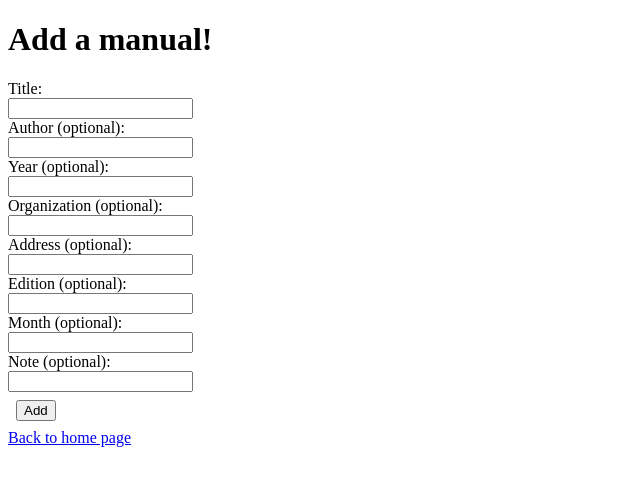
After one commit to niilolehtonen/miniprojekti, a Flask app: page /addmanual in a window 1280 px wide. The commit adds this page. Shown: the top 486 px of the page, without its empty margins (0-640 px from the left). Run offline with Flask 3, Linux system fonts and the light colour scheme.

Commit message:
add manual template

```diff
--- a/src/app.py
+++ b/src/app.py
@@ -2,6 +2,7 @@ from flask import Flask, render_template, request, redirect
 from os import getenv
 
 from entities.book import Book
+from entities.manual import Manual
 from services.file_fetcher import FileFetcher
 from services.file_saver import FileSaver
 
@@ -17,6 +18,10 @@ def index():
 @app.route("/addbook", methods=["GET"])
 def addbook():
     return render_template("addbook.html")
+
+@app.route("/addmanual", methods=["GET"])
+def addmanual():
+    return render_template("addmanual.html")
 
 
 @app.route("/addbook", methods=["POST"])
@@ -36,6 +41,20 @@ def addbook_submit():
     saver.save(book)
     return redirect("/")
 
+@app.route("/addmanual", methods=["POST"])
+def addmanual_submit():
+    author = request.form["author"]
+    title = request.form["title"]
+    year = request.form["year"]
+    organization = request.form["organization"]
+    address = request.form["address"]
+    edition = request.form["edition"]
+    month = request.form["month"]
+    note = request.form["note"]
+    manual = Manual(title, int(year), author, organization, address, int(edition), int(month), note)
+    saver = FileSaver("data.bib")
+    saver.save(manual)
+    return redirect("/")
 
 @app.route("/all_references")
 def all_references():
--- /dev/null
+++ b/templates/addmanual.html
@@ -0,0 +1,35 @@
+{% extends "layout.html" %}
+
+{% block body %}
+<h1>Add a manual!</h1>
+<form method="post">
+
+    <label for="title">Title: </label><br>
+    <input type="text" id="title" name="title" required/><br>
+
+    <label for="author">Author (optional): </label><br>
+    <input type="text" id="author" name="author"/><br>
+
+    <label for="year">Year (optional): </label><br>
+    <input type="text" id="year" name="year"/><br>
+
+    <label for="organization">Organization (optional): </label><br>
+    <input type="text" id="organization" name="organization"/><br>
+
+    <label for="address">Address (optional): </label><br>
+    <input type="text" id="address" name="address"/><br>
+
+    <label for="edition">Edition (optional): </label><br>
+    <input type="text" id="edition" name="edition"/><br>
+
+    <label for="month">Month (optional): </label><br>
+    <input type="text" id="month" name="month"/><br>
+
+    <label for="note">Note (optional): </label><br>
+    <input type="text" id="note" name="note"/><br>
+
+    <button type="submit" style="margin:8px">Add</button>
+
+</form>
+<a href="/">Back to home page</a>
+{% endblock %}
--- a/templates/index.html
+++ b/templates/index.html
@@ -3,6 +3,7 @@
 {% block body %}
 <h1>Add a reference!</h1>
 <a href="/addbook">Add a book</a>
+<a href="/addmanual">Add a manual</a>
 <h1>See all references!</h1>
 <a href="all_references">See all references</a>
 {% endblock %}
```
